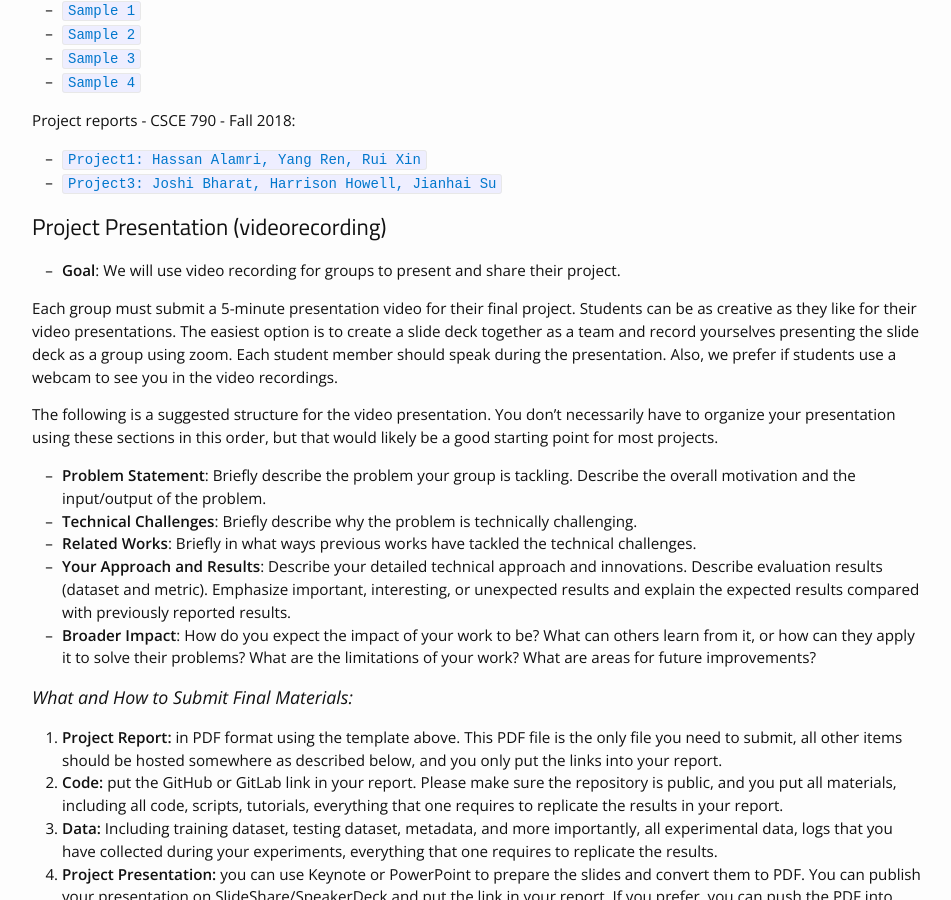
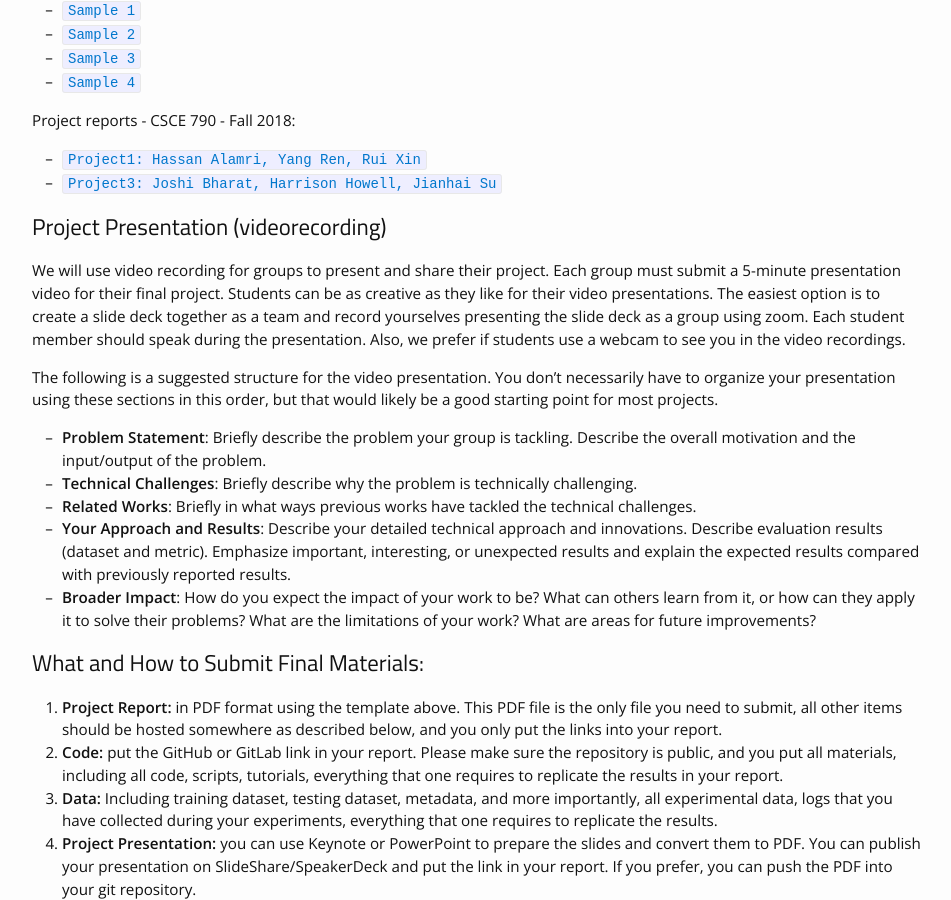
Before and after one commit to pooyanjamshidi/mls, a Jekyll site: the page built from projects.md, in a window 1280 px wide and 900 px high, scrolled down 2335 px. Shown: the whole window, without its empty margins (163-1114 px from the left). Built offline with Jekyll 4.4.1, drawn with Linux system fonts in a browser that asks for light colours; nearby versions of some CDN libraries.

Commit message:
updating project page

```diff
--- a/projects.md
+++ b/projects.md
@@ -81,9 +81,7 @@ Project reports - CSCE 790 - Fall 2018:
 - [`Project3: Joshi Bharat, Harrison Howell, Jianhai Su`](https://github.com/pooyanjamshidi/mls/blob/master/reports/2018/pdfs/project3.pdf)
 
 ## Project Presentation (videorecording)
-* **Goal**: We will use video recording for groups to present and share their project.
-
-Each group must submit a 5-minute presentation video for their final project. Students can be as creative as they like for their video presentations. The easiest option is to create a slide deck together as a team and record yourselves presenting the slide deck as a group using zoom. Each student member should speak during the presentation. Also, we prefer if students use a webcam to see you in the video recordings.
+We will use video recording for groups to present and share their project. Each group must submit a 5-minute presentation video for their final project. Students can be as creative as they like for their video presentations. The easiest option is to create a slide deck together as a team and record yourselves presenting the slide deck as a group using zoom. Each student member should speak during the presentation. Also, we prefer if students use a webcam to see you in the video recordings.
 
 The following is a suggested structure for the video presentation. You don't necessarily have to organize your presentation using these sections in this order, but that would likely be a good starting point for most projects.
 
@@ -94,12 +92,15 @@ The following is a suggested structure for the video presentation. You don't nec
 * **Broader Impact**: How do you expect the impact of your work to be? What can others learn from it, or how can they apply it to solve their problems? What are the limitations of your work? What are areas for future improvements?
 
 
-### What and How to Submit Final Materials:
+## What and How to Submit Final Materials:
 1. **Project Report:** in PDF format using the template above. This PDF file is the only file you need to submit, all other items should be hosted somewhere as described below, and you only put the links into your report.
 2. **Code:** put the GitHub or GitLab link in your report. Please make sure the repository is public, and you put all materials, including all code, scripts, tutorials, everything that one requires to replicate the results in your report.
 3. **Data:** Including training dataset, testing dataset, metadata, and more importantly, all experimental data, logs that you have collected during your experiments, everything that one requires to replicate the results.
 4. **Project Presentation:** you can use Keynote or PowerPoint to prepare the slides and convert them to PDF. You can publish your presentation on SlideShare/SpeakerDeck and put the link in your report. If you prefer, you can push the PDF into your git repository.
 5. **Video Recording:** You are encouraged to use YouTube to publish your presentation; you then put the link of the video recording in the report.
+
+
+---------------------------------------
 
 ## Topics [2020]
 
```
